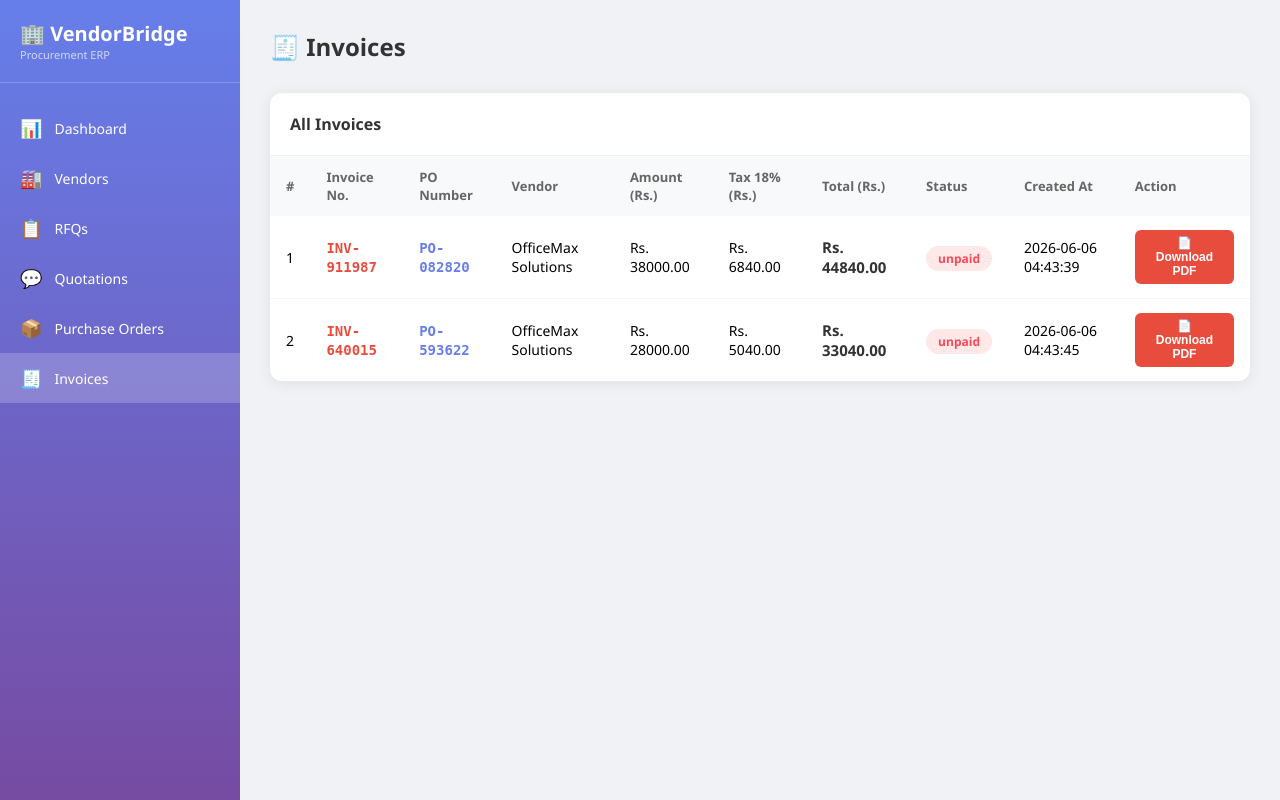
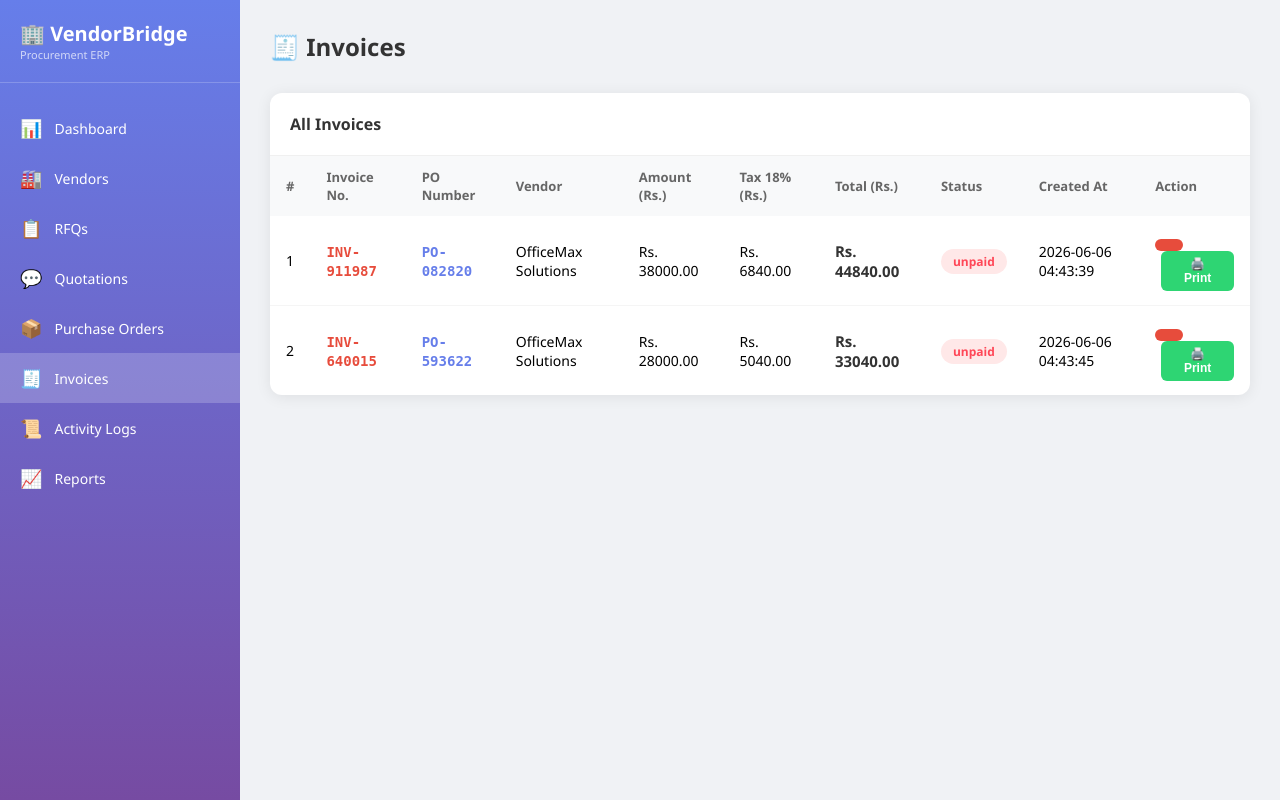
Before and after one commit to thakuruma/VendorBridge, a Flask app: page /invoices in a window 1280 px wide. Run offline with Flask 3, Linux system fonts and the light colour scheme; a user stored in the database is signed in; data comes from the database, SQL or seed files in the repository.

Commit message:
Add all files

```diff
--- a/app.py
+++ b/app.py
@@ -242,5 +242,36 @@ def download_invoice_pdf(id):
 
     return jsonify({'success': True, 'url': f'/static/{filename}'})
 
+
+@app.route('/logs')
+def logs():
+    if 'user_id' not in session:
+        return redirect(url_for('login'))
+    return render_template('logs.html')
+
+@app.route('/api/logs')
+def get_logs():
+    db = get_db()
+    vendors = db.execute('SELECT id, name, "Vendor Added" as action, "vendor" as type FROM vendors').fetchall()
+    rfqs = db.execute('SELECT id, title as name, "RFQ Created" as action, "rfq" as type FROM rfqs').fetchall()
+    quotes = db.execute('SELECT id, price as name, "Quotation Submitted" as action, "quotation" as type FROM quotations').fetchall()
+    pos = db.execute('SELECT id, po_number as name, "Purchase Order Created" as action, "po" as type FROM purchase_orders').fetchall()
+    invs = db.execute('SELECT id, invoice_number as name, "Invoice Generated" as action, "invoice" as type FROM invoices').fetchall()
+    db.close()
+
+    all_logs = []
+    for v in vendors:
+        all_logs.append({'action': v['action'], 'detail': v['name'], 'type': v['type'], 'icon': '🏭'})
+    for r in rfqs:
+        all_logs.append({'action': r['action'], 'detail': r['name'], 'type': r['type'], 'icon': '📋'})
+    for q in quotes:
+        all_logs.append({'action': q['action'], 'detail': f"Rs. {q['name']}", 'type': q['type'], 'icon': '💬'})
+    for p in pos:
+        all_logs.append({'action': p['action'], 'detail': p['name'], 'type': p['type'], 'icon': '📦'})
+    for i in invs:
+        all_logs.append({'action': i['action'], 'detail': i['name'], 'type': i['type'], 'icon': '🧾'})
+
+    return jsonify(all_logs)
+
 if __name__ == '__main__':
     app.run(debug=True)
--- a/templates/dashboard.html
+++ b/templates/dashboard.html
@@ -179,6 +179,8 @@
     <a href="/quotations" class="nav-item"><span>💬</span> Quotations</a>
     <a href="/orders" class="nav-item"><span>📦</span> Purchase Orders</a>
     <a href="/invoices" class="nav-item"><span>🧾</span> Invoices</a>
+    <a href="/logs" class="nav-item"><span>📜</span> Activity Logs</a>
+    <a href="/reports" class="nav-item"><span>📈</span> Reports</a>
 </div>
 
 <!-- MAIN CONTENT -->
--- a/templates/invoices.html
+++ b/templates/invoices.html
@@ -37,6 +37,13 @@
             background: white; border-radius: 12px;
             box-shadow: 0 2px 15px rgba(0,0,0,0.08); overflow: hidden;
         }
+        .btn-print {
+    padding: 6px 14px; background: #2ed573;
+    color: white; border: none; border-radius: 6px;
+    font-size: 12px; cursor: pointer; font-weight: 600;
+    margin-left: 6px;
+}
+.btn-print:hover { opacity: 0.9; }
         .table-header { padding: 20px; border-bottom: 1px solid #f0f0f0; }
         .table-header h3 { font-size: 16px; color: #333; }
         table { width: 100%; border-collapse: collapse; }
@@ -73,6 +80,8 @@
     <a href="/quotations" class="nav-item"><span>💬</span> Quotations</a>
     <a href="/orders" class="nav-item"><span>📦</span> Purchase Orders</a>
     <a href="/invoices" class="nav-item active"><span>🧾</span> Invoices</a>
+    <a href="/logs" class="nav-item"><span>📜</span> Activity Logs</a>
+    <a href="/reports" class="nav-item"><span>📈</span> Reports</a>
 </div>
 
 <div class="main">
@@ -129,9 +138,12 @@
                 <td><span class="status-badge status-${inv.status}">${inv.status}</span></td>
                 <td>${inv.created_at ? inv.created_at.split('T')[0] : 'N/A'}</td>
                 <td>
-                    <button class="btn-pdf" onclick="downloadPDF(${inv.id})">
-                        📄 Download PDF
-                    </button>
+                   <button class="btn-pdf" onclick="downloadPDF(${inv.id})"
+                    📄 Download PDF
+</button>
+<button class="btn-print" onclick="printInvoice(${inv.id})">
+    🖨️ Print
+</button>
                 </td>
             </tr>
         `).join('');
@@ -147,7 +159,16 @@
             link.click();
         }
     }
-
+async function printInvoice(id) {
+    const res = await fetch(`/api/invoices/${id}/pdf`);
+    const data = await res.json();
+    if (data.success) {
+        const printWindow = window.open(data.url, '_blank');
+        printWindow.onload = function() {
+            printWindow.print();
+        };
+    }
+}
     loadInvoices();
 </script>
 </body>
--- a/templates/orders.html
+++ b/templates/orders.html
@@ -71,6 +71,8 @@
     <a href="/quotations" class="nav-item"><span>💬</span> Quotations</a>
     <a href="/orders" class="nav-item active"><span>📦</span> Purchase Orders</a>
     <a href="/invoices" class="nav-item"><span>🧾</span> Invoices</a>
+    <a href="/logs" class="nav-item"><span>📜</span> Activity Logs</a>
+    <a href="/reports" class="nav-item"><span>📈</span> Reports</a>
 </div>
 
 <div class="main">
--- a/templates/quotations.html
+++ b/templates/quotations.html
@@ -111,6 +111,8 @@
     <a href="/quotations" class="nav-item active"><span>💬</span> Quotations</a>
     <a href="/orders" class="nav-item"><span>📦</span> Purchase Orders</a>
     <a href="/invoices" class="nav-item"><span>🧾</span> Invoices</a>
+    <a href="/logs" class="nav-item"><span>📜</span> Activity Logs</a>
+    <a href="/reports" class="nav-item"><span>📈</span> Reports</a>
 </div>
 
 <div class="main">
--- a/templates/rfq.html
+++ b/templates/rfq.html
@@ -103,6 +103,8 @@
     <a href="/quotations" class="nav-item"><span>💬</span> Quotations</a>
     <a href="/orders" class="nav-item"><span>📦</span> Purchase Orders</a>
     <a href="/invoices" class="nav-item"><span>🧾</span> Invoices</a>
+    <a href="/logs" class="nav-item"><span>📜</span> Activity Logs</a>
+    <a href="/reports" class="nav-item"><span>📈</span> Reports</a>
 </div>
 
 <div class="main">
--- a/templates/vendors.html
+++ b/templates/vendors.html
@@ -115,6 +115,8 @@
     <a href="/quotations" class="nav-item"><span>💬</span> Quotations</a>
     <a href="/orders" class="nav-item"><span>📦</span> Purchase Orders</a>
     <a href="/invoices" class="nav-item"><span>🧾</span> Invoices</a>
+    <a href="/logs" class="nav-item"><span>📜</span> Activity Logs</a>
+<a href="/reports" class="nav-item"><span>📈</span> Reports</a>
 </div>
 
 <div class="main">
```
